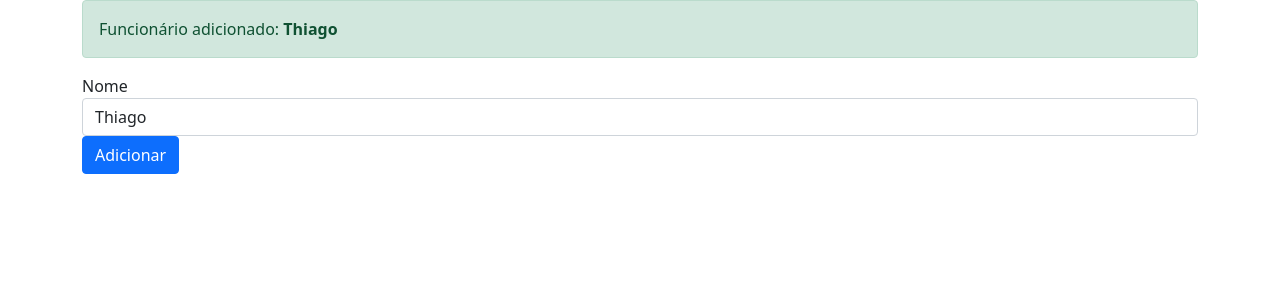
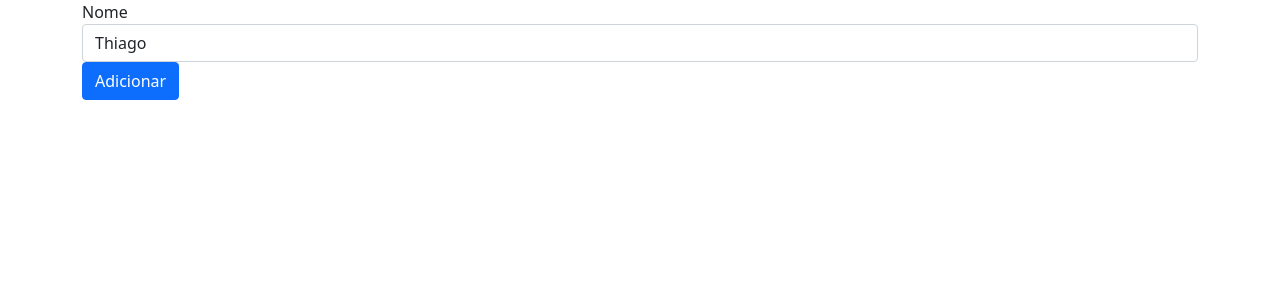
Before and after one commit to RenAxl/algaworks-angular-teoria, an Angular app: page / in a window 1280 px wide. Shown: the top 300 px of the page. Built offline with nearby package versions, Linux system fonts and the light colour scheme.

Commit message:
Aula 9.12. Exibindo condicionalmente com as diretivas ngIf e hidden

```diff
--- a/src/app/app.component.html
+++ b/src/app/app.component.html
@@ -1,11 +1,18 @@
 <div class="container">
-    <div class="alert alert-success" role="alert">
+    <div class="alert alert-success" role="alert" *ngIf="adicionado">
         Funcionário adicionado: <strong>{{nome}}</strong>
     </div>
 
+    <!--
+    <div class="alert alert-success" role="alert" [hidden]="!adicionado">
+        Funcionário adicionado: <strong>{{nome}}</strong>
+    </div>
+    -->
+
     <div class="form-group">
         <label>Nome</label>
-        <input type="text" class="form-control" [(ngModel)]="nome">
+        <input type="text" class="form-control" [(ngModel)]="nome"
+            (focus)="adicionado = false">
     </div>
 
     <button type="button" class="btn btn-primary"
--- a/src/app/app.component.ts
+++ b/src/app/app.component.ts
@@ -7,12 +7,11 @@ import { Component } from '@angular/core';
 })
 export class AppComponent {
   nome = 'Thiago';
+  adicionado = false;
 
   adicionar() {
     console.log(`Adicionando ${this.nome}`);
-
-    const numero = Math.round(Math.random() * 100);
-    this.nome = 'João ' + numero;
+    this.adicionado = true;
   }
 
 }
```
